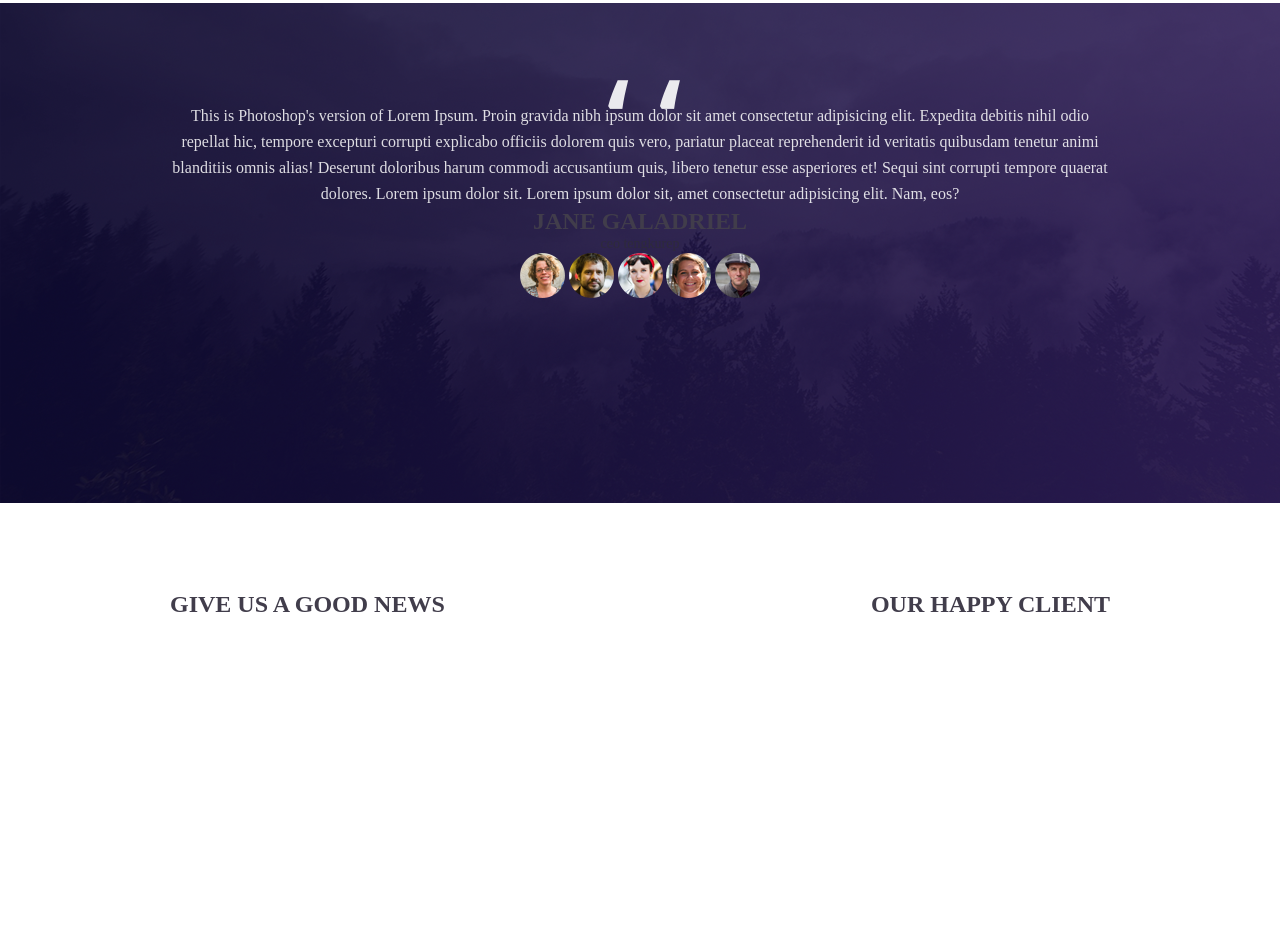
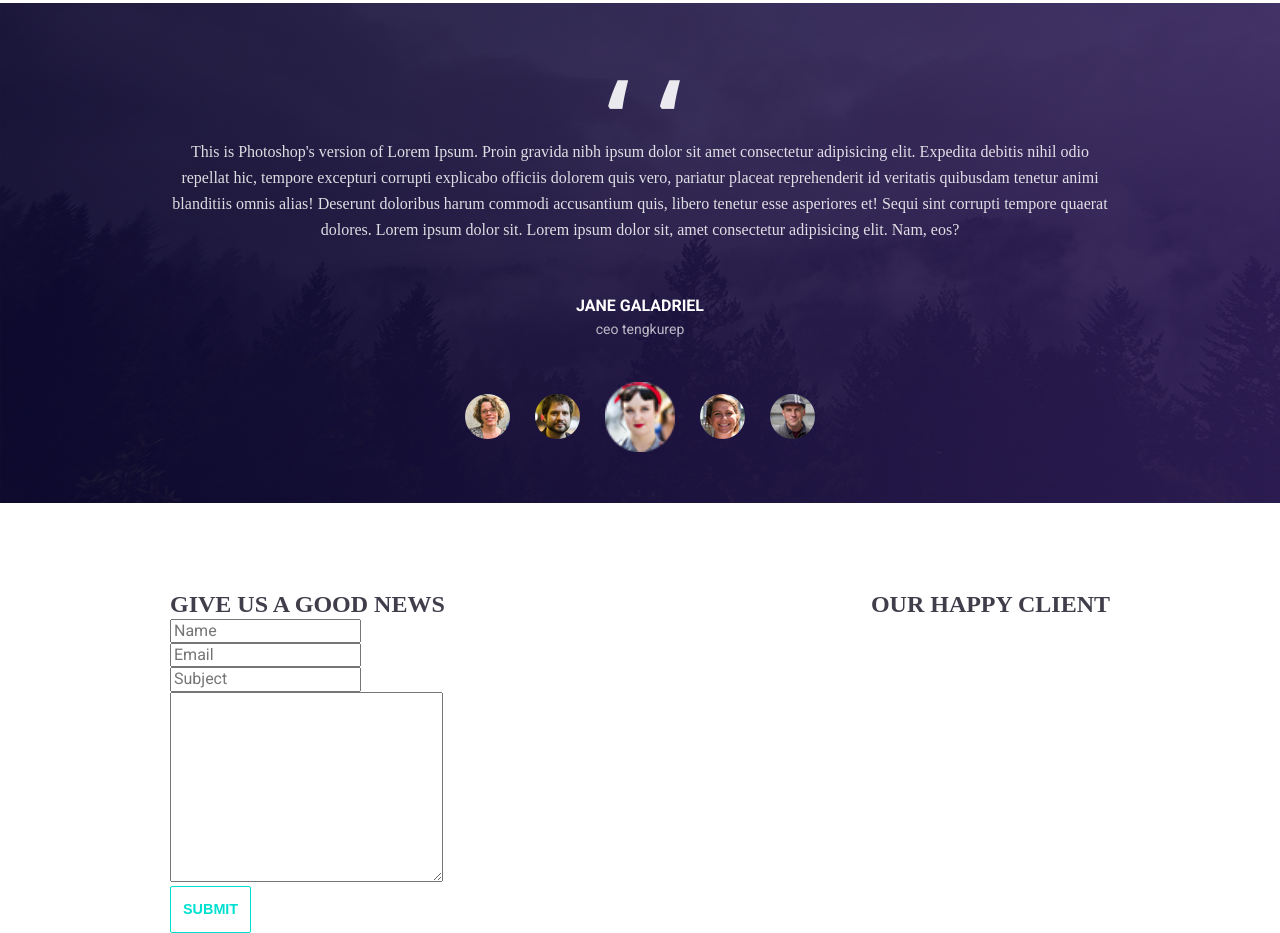
Before and after one commit to Bzigg/layouts, a plain HTML site: page Tajam/project/index.html in a window 1280 px wide. Shown: the part 3554-4487 px from the top of the page. Before the commit the page ends 4173 px from the top, so only its background shows below. Drawn offline with Linux system fonts and the light colour scheme; a web font is replaced by a local one.

Commit message:
add slider

```diff
--- a/Tajam/project/index.html
+++ b/Tajam/project/index.html
@@ -289,6 +289,14 @@
                     <div class="main__contact">
                         <div class="contact__form">
                             <div class="contact__title title">GIVE US A GOOD NEWS</div>
+                            <form action="#">
+                                <input type="text" placeholder="Name">
+                                <input type="email" placeholder="Email">
+                                <input type="text" placeholder="Subject">
+                                <textarea name="" id="" cols="30" rows="10"></textarea>
+                            </form>
+                            <a href="#" class="contact__btn btn btn_cuan">submit</a>
+
                         </div>
                         <div class="contact__clients">
                             <div class="contact__title title">OUR HAPPY CLIENT</div>
--- a/Tajam/project/style/core.css
+++ b/Tajam/project/style/core.css
@@ -534,6 +534,7 @@ body{
     font-family: "PlayfairDisplay";
     color: rgba(255, 255, 255, 0.902);
     height: 100px;
+    margin: 0 0 36px 0;
   }
 
 .team__subtitle {
@@ -542,24 +543,71 @@ body{
     color: rgba(255, 255, 255, 0.851);
     line-height: 1.625;
     text-align: center;
+    margin: 0 0 50px 0;
+
 }
 .team__persons {
+
+}
+.team__person{
+    display: flex;
+    flex-direction: column;
+    justify-content: center;
+    align-items: center;
+}
+.team__name{
+    font-size: 16px;
+    font-family: "Roboto";
+    color: rgb(255, 255, 255);
+    line-height: 1.571;
     text-align: center;
 }
-.team__person{}
-.team__name{
+.team__post{
+    font-size: 14px;
+    font-family: "Roboto";
+    color: rgba(255, 255, 255, 0.702);
+    line-height: 1.692;
+    text-align: center;
+    margin: 0 0 40px 0;
 
 }
-.team__post{
+.team__slider {
+    display: flex;
+    justify-content: space-between;
+    width: 350px;
+    align-items: center;
+}
+.team__slide {
+    height: 45px;
+}
+.slide-active {
+    width: 70px;
+    height: auto;
+}
+.team__slider-btns {
+    position: relative;
+    top: -45px;
+    display: flex;
+    flex-direction: row;
+    justify-content: space-evenly;
+    width: 75rem;
+}
+.slider__btn {
+    filter: invert(70%);
+}
 
-}
+
+
+
+
+
+
 /**/
 .main__contact {
     margin-top: 500px;
     display: flex;
     justify-content: space-between;
     padding-top: 70px;
-
 }
 
 .contact__form {
```
Also changed, not shown: Tajam/project/images/main/brands/1280px-Barneys_New_York_Logo.svg.png (added), Tajam/project/images/main/brands/1280px-Gucci_Logo.svg.png (added), Tajam/project/images/main/brands/1280px-Levi's_logo.svg.png (added), Tajam/project/images/main/brands/1280px-Logo_NIKE.svg.png (added), Tajam/project/images/main/brands/Billabong.svg.png (added), Tajam/project/images/main/brands/Calvin_klein_logo.svg.png (added), Tajam/project/images/main/brands/Converse_logo.svg.png (added), Tajam/project/images/main/brands/Logo_of_Mango_(new).svg.png (added), Tajam/project/images/main/brands/Puma_Logo.svg.png (added), Tajam/project/images/main/brands/Zara_Logo.svg.png (added).
